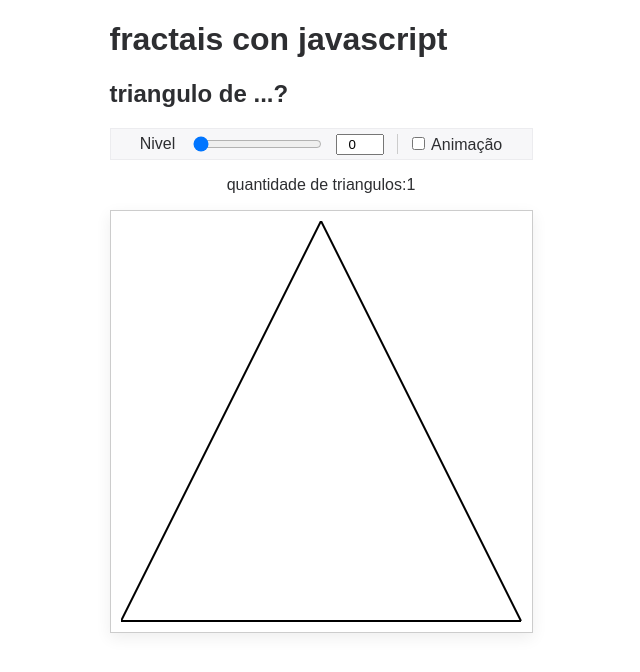
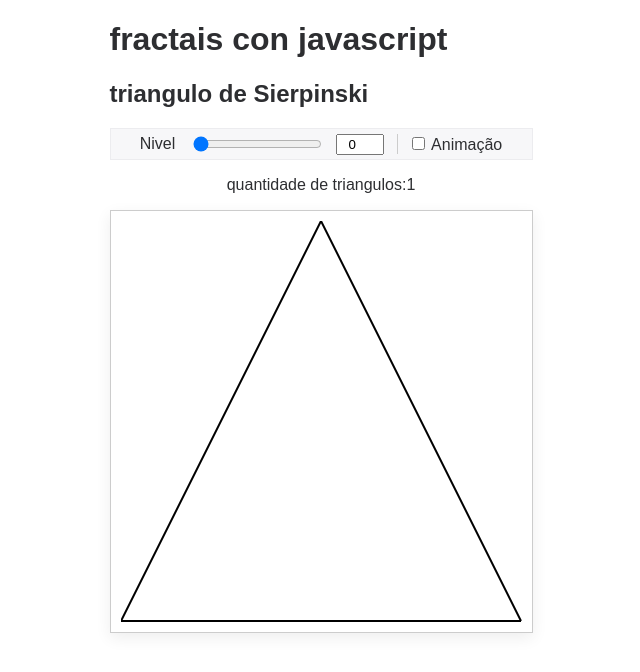
Before and after one commit to Rogerio-C-F-Cardoso/Front_End-Fractual, a plain HTML site: page index.html in a window 1280 px wide. Shown: the whole page, without its empty margins (319-959 px from the left). Drawn offline with Linux system fonts and the light colour scheme.

Commit message:
index.html

```diff
--- a/index.html
+++ b/index.html
@@ -10,7 +10,7 @@
 <body>
     <div class="contenido">
         <h1>fractais con javascript</h1>
-        <h2>triangulo de ...?</h2>
+        <h2>triangulo de Sierpinski</h2>
         <div class="controles">
             <label for="niveles">Nivel</label>
             <input id="niveles" value="0"  type="range" min="0"
```
